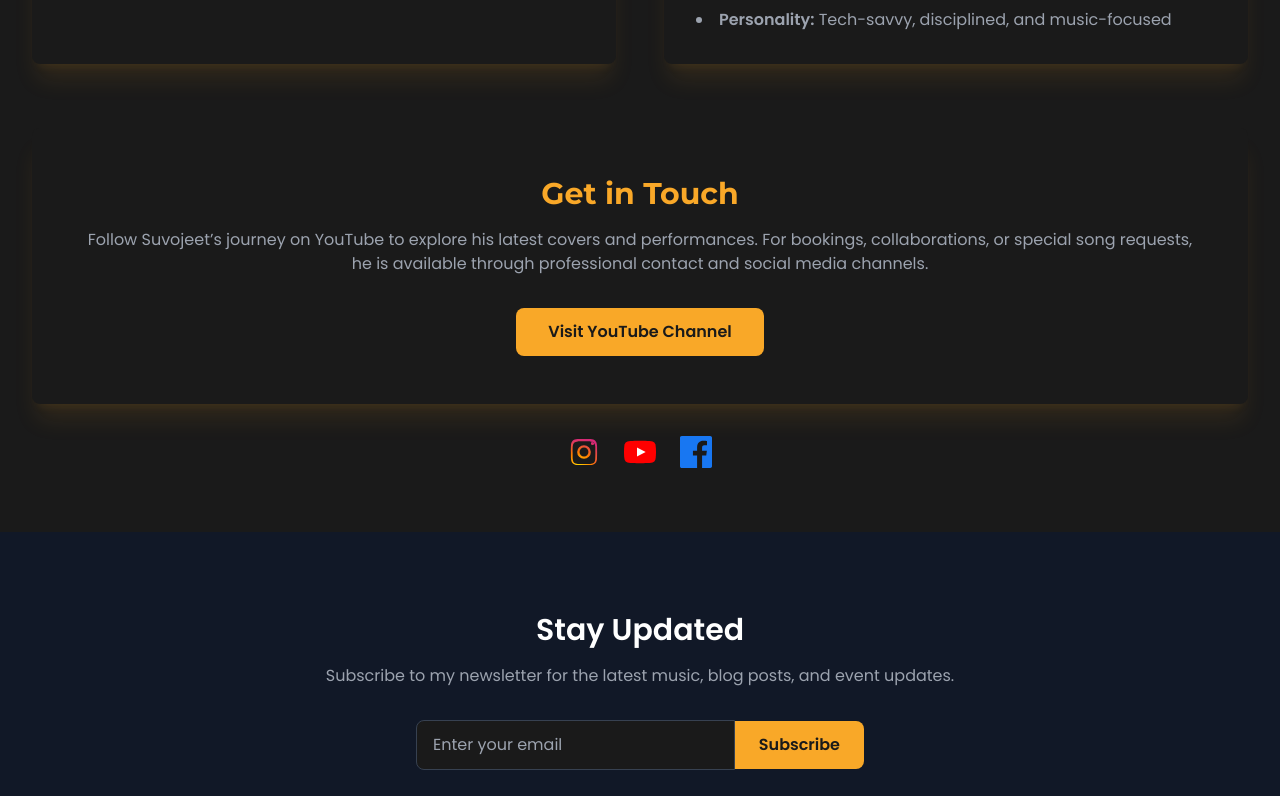
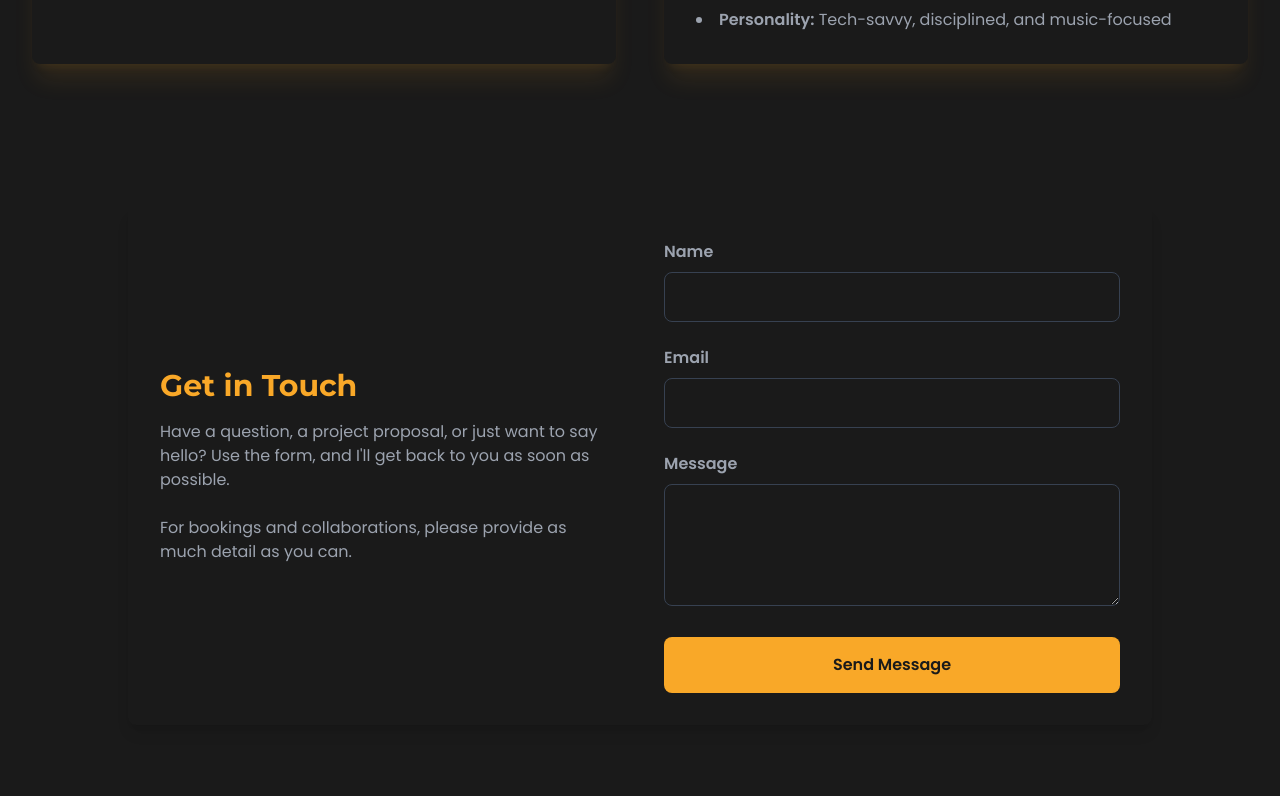
Before and after one commit to suvojeet-sengupta/Suvojeet_Sengupta, a React (Create React App) app: page /about in a window 1280 px wide. Shown: the part 1804-2600 px from the top of the page. Built offline with nearby package versions, Linux system fonts and the light colour scheme; no server answers.

Commit message:
feat(about): Add contact form to About page
Replaces the previous "Get in Touch" call-to-action with a complete contact form, reusing the logic from the Home page. The form is presented in a two-column layout to be visually distinct, providing users a direct way to send messages from the About page.

```diff
--- a/src/components/About.js
+++ b/src/components/About.js
@@ -1,18 +1,71 @@
-import React from 'react';
+import React, { useReducer } from 'react';
 import suvojeet from '../assets/suvojeet.jpg';
-import { motion } from 'framer-motion';
+import { motion, AnimatePresence } from 'framer-motion';
 import SocialLinks from './SocialLinks';
 import { Helmet } from 'react-helmet-async';
+
+// Reducer function for form state management
+const formInitialState = {
+  status: 'idle', // 'idle', 'submitting', 'success', 'error'
+  message: null,
+};
+
+function formReducer(state, action) {
+  switch (action.type) {
+    case 'SUBMIT':
+      return { ...state, status: 'submitting', message: null };
+    case 'SUCCESS':
+      return { ...state, status: 'success', message: action.payload };
+    case 'ERROR':
+      return { ...state, status: 'error', message: action.payload };
+    default:
+      throw new Error(`Unhandled action type: ${action.type}`);
+  }
+}
 
 /**
  * The About page component.
  * This component displays information about Suvojeet Sengupta.
- * It includes:
- * - A brief introduction with a profile picture.
- * - Sections for "My Musical Journey", "Beyond Music", "Vision", and "Quick Facts".
- * - A call-to-action to visit his YouTube channel.
  */
 const About = () => {
+  const [formState, dispatch] = useReducer(formReducer, formInitialState);
+
+  const handleSubmit = async (e) => {
+    e.preventDefault();
+    dispatch({ type: 'SUBMIT' });
+
+    const form = e.target;
+    const formData = new FormData(form);
+    const data = {};
+    for (let [key, value] of formData.entries()) {
+      data[key] = value;
+    }
+
+    try {
+      const response = await fetch('https://formsubmit.co/ajax/7bcff6a4aef91c254d8c32aaf5b0214d', {
+        method: 'POST',
+        headers: {
+          'Content-Type': 'application/json',
+          'Accept': 'application/json'
+        },
+        body: JSON.stringify(data)
+      });
+
+      if (response.ok) {
+        dispatch({ type: 'SUCCESS', payload: 'Thanks for your message! I will get back to you soon.' });
+        form.reset();
+      } else {
+        const responseData = await response.json();
+        const errorMessage = responseData.errors
+          ? responseData.errors.map(error => error.message).join(", ")
+          : 'Oops! There was a problem submitting your form';
+        dispatch({ type: 'ERROR', payload: errorMessage });
+      }
+    } catch (error) {
+      dispatch({ type: 'ERROR', payload: 'Something went wrong. Please try again.' });
+    }
+  };
+
   const sectionVariants = {
     hidden: { opacity: 0, y: 50 },
     visible: { opacity: 1, y: 0, transition: { duration: 0.6, ease: 'easeOut' } },
@@ -21,6 +74,12 @@ const About = () => {
   const cardVariants = {
     hidden: { opacity: 0, scale: 0.9 },
     visible: { opacity: 1, scale: 1, transition: { duration: 0.5 } },
+  };
+
+  const formContainerVariants = {
+    hidden: { opacity: 0, height: 0 },
+    visible: { opacity: 1, height: 'auto', transition: { duration: 0.5, ease: 'easeOut' } },
+    exit: { opacity: 0, height: 0, transition: { duration: 0.5, ease: 'easeIn' } },
   };
 
   return (
@@ -133,22 +192,83 @@ const About = () => {
           </div>
         </motion.div>
 
-        {/* Call to Action Section */}
-        <motion.div
-          className="bg-dark rounded-lg shadow-xl p-8 md:p-12 mt-16 shadow-primary/10 text-center"
+        {/* New Contact Form Section */}
+        <motion.section
+          id="contact-about"
+          className="py-20"
           variants={sectionVariants}
           initial="hidden"
           whileInView="visible"
           viewport={{ once: true, amount: 0.2 }}
         >
-          <h2 className="text-3xl font-bold text-primary mb-4 font-montserrat">Get in Touch</h2>
-          <p className="text-grey mb-8">
-            Follow Suvojeet’s journey on YouTube to explore his latest covers and performances. For bookings, collaborations, or special song requests, he is available through professional contact and social media channels.
-          </p>
-          <a href="https://youtube.com/@suvojeetsengupta?si=Fsp9wzuki9PzwXk4" target="_blank" rel="noopener noreferrer" className="inline-block px-8 py-3 font-bold text-dark bg-primary rounded-lg hover:bg-primary-dark transition-all duration-300 transform hover:scale-105 shadow-primary">
-            Visit YouTube Channel
-          </a>
-        </motion.div>
+          <div className="container mx-auto px-4">
+            <div className="max-w-5xl mx-auto bg-dark-2 p-8 rounded-lg shadow-lg grid md:grid-cols-2 gap-12 items-center">
+              {/* Left Column: Text */}
+              <div className="text-center md:text-left">
+                <h3 className="text-3xl font-bold text-primary mb-4 font-montserrat">Get in Touch</h3>
+                <p className="text-grey mb-6">
+                  Have a question, a project proposal, or just want to say hello? Use the form, and I'll get back to you as soon as possible.
+                </p>
+                <p className="text-grey">
+                  For bookings and collaborations, please provide as much detail as you can.
+                </p>
+              </div>
+
+              {/* Right Column: Form */}
+              <div>
+                <AnimatePresence>
+                  {formState.status !== 'success' ? (
+                    <motion.form
+                      key="form"
+                      onSubmit={handleSubmit}
+                      className="space-y-6"
+                      variants={formContainerVariants}
+                      initial="visible"
+                      exit="exit"
+                    >
+                      <div>
+                        <label htmlFor="name-about" className="block mb-2 font-semibold text-grey">Name</label>
+                        <input type="text" name="name" id="name-about" className="w-full px-4 py-3 bg-dark border border-gray-700 rounded-lg focus:ring-primary focus:border-primary text-white" required />
+                      </div>
+                      <div>
+                        <label htmlFor="email-about" className="block mb-2 font-semibold text-grey">Email</label>
+                        <input type="email" name="email" id="email-about" className="w-full px-4 py-3 bg-dark border border-gray-700 rounded-lg focus:ring-primary focus:border-primary text-white" required />
+                      </div>
+                      <div>
+                        <label htmlFor="message-about" className="block mb-2 font-semibold text-grey">Message</label>
+                        <textarea name="message" id="message-about" rows="4" className="w-full px-4 py-3 bg-dark border border-gray-700 rounded-lg focus:ring-primary focus:border-primary text-white" required></textarea>
+                      </div>
+                      <button type="submit" className="w-full px-6 py-4 font-bold text-dark bg-primary rounded-lg hover:bg-primary-dark transition-all duration-300 shadow-primary disabled:opacity-50 disabled:cursor-not-allowed flex items-center justify-center" disabled={formState.status === 'submitting'}>
+                        {formState.status === 'submitting' ? 'Sending...' : 'Send Message'}
+                      </button>
+                    </motion.form>
+                  ) : (
+                    <motion.div
+                      key="success-message"
+                      className="text-center"
+                      variants={formContainerVariants}
+                      initial="hidden"
+                      animate="visible"
+                    >
+                      <motion.div
+                        initial={{ scale: 0.5, opacity: 0 }}
+                        animate={{ scale: 1, opacity: 1 }}
+                        transition={{ duration: 0.5, type: 'spring', stiffness: 150 }}
+                      >
+                        <svg className="w-16 h-16 mx-auto mb-4 text-green-500" fill="none" stroke="currentColor" viewBox="0 0 24 24" xmlns="http://www.w3.org/2000/svg"><path strokeLinecap="round" strokeLinejoin="round" strokeWidth="2" d="M9 12l2 2 4-4m6 2a9 9 0 11-18 0 9 9 0 0118 0z"></path></svg>
+                        <h3 className="text-2xl font-bold text-white mb-2">Message Sent!</h3>
+                        <p className="text-grey">{formState.message}</p>
+                      </motion.div>
+                    </motion.div>
+                  )}
+                </AnimatePresence>
+                {formState.status === 'error' && (
+                  <div className="mt-6 text-center text-red-500">{formState.message}</div>
+                )}
+              </div>
+            </div>
+          </div>
+        </motion.section>
       </main>
       <div className="pb-16">
         <SocialLinks />
```
